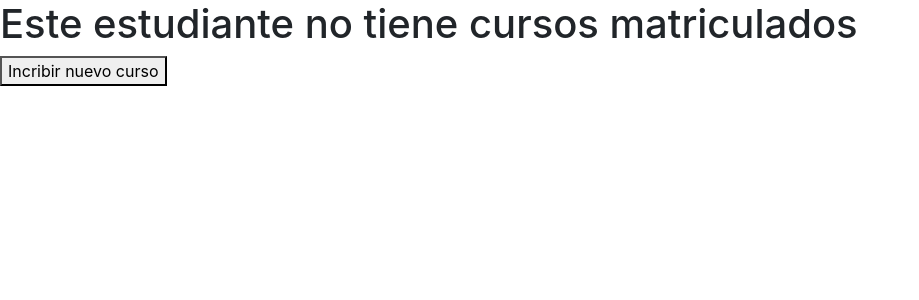
After one commit to Geison117/proyecto_final, a Flask app: page /ver_cursos/1 in a window 1280 px wide. The commit adds this page. Shown: the top 300 px of the page, without its empty margins (0-919 px from the left). Run offline with Flask 2, Linux system fonts and the light colour scheme; data that the repository does not hold is empty; some libraries are stand-ins or nearby versions.

Commit message:
Ver cursos de estudiante

```diff
--- a/Flask/App.py
+++ b/Flask/App.py
@@ -77,7 +77,9 @@ def esthtml():
     cur = mysql.connection.cursor()
     cur.execute('SELECT * FROM estudiante')
     data = cur.fetchall()
-    return render_template('estudiante.html',estudiantes = data)
+    cur.execute('SELECT nombre FROM plan')
+    nombrePlan=cur.fetchall()
+    return render_template('estudiante.html',estudiantes = data, plan = nombrePlan)
 
 @app.route('/add_estudiante')
 def add_est():
@@ -99,6 +101,17 @@ def addedes():
         mysql.connection.commit()
         return redirect(url_for('esthtml'))
 
+
+
+@app.route('/ver_cursos/<id>')
+def ver_cursos(id):
+    cur = mysql.connection.cursor()
+    cur.execute('	SELECT c.* FROM estudiante_curso ec, curso c, estudiante e'\
+	' WHERE ec.id_estudiante=e.id_estudiante'\
+	' AND ec.id_curso=c.id_curso'\
+	' AND e.id_estudiante =%s;',(id))
+    cursosEstudiante = cur.fetchall()
+    return render_template('ver_cursos.html', cursos = cursosEstudiante)
 
 #RUTAS PARA ESPECIALIZACION
 
@@ -151,4 +164,4 @@ def delete_contact(id):
     return redirect(url_for('Index'))
 
 if __name__ == '__main__':
-    app.run(port=3000, debug=True)
+    app.run(port=4000, debug=True)
--- a/Flask/static/index.css
+++ b/Flask/static/index.css
@@ -22,8 +22,8 @@ body {
  .menu-open-button {
     background: #EEEEEE;
     border-radius: 100%;
-    width: 1000px;
-    height: 1000px;
+    width: 100px;
+    height: 100px;
     margin-left: -40px;
     position: absolute;
     color: #FFFFFF;
--- /dev/null
+++ b/Flask/templates/ver_cursos.html
@@ -0,0 +1,30 @@
+{%extends 'layout.html'%}
+
+{% block body %}
+
+{%  if cursos |length >0 : %}
+    <table>
+    {% for curso in cursos %}
+        <tr>
+        <td>
+            {{curso.2}}
+        </td>
+        <td>
+            {{curso.3}}
+        </td>
+        <td>
+            {{curso.4}}
+        </td>
+        <td>
+            {{curso.5}}
+        </td>
+        </tr>
+
+    {% endfor %}
+    </table>
+{% else %}
+    <h1>Este estudiante no tiene cursos matriculados</h1>
+{% endif %}
+
+<button>Incribir nuevo curso</button>
+{% endblock %}
```
Also changed, not shown: Flask/templates/estudiante.html (+11 -1 lines).
